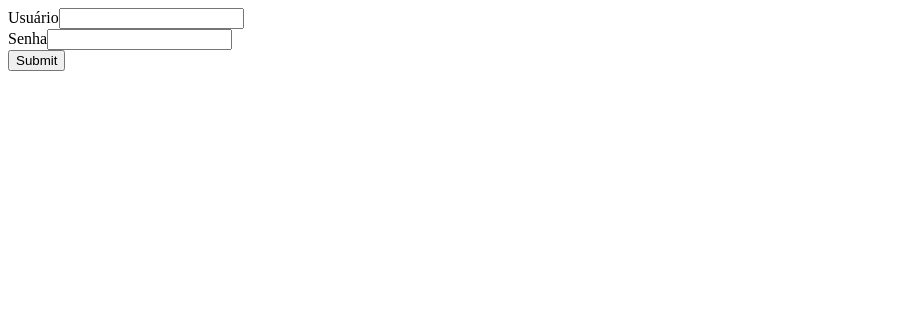
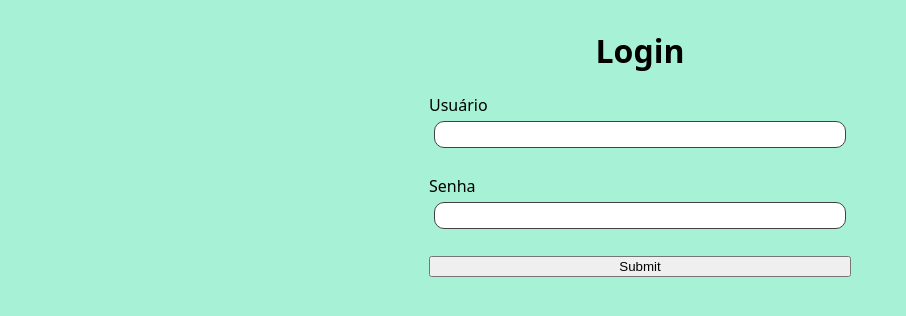
Before and after one commit to LelioMarcos/presentation_ssti, a Flask app: page /login in a window 1280 px wide. Shown: the top 316 px of the page, without its empty margins (0-906 px from the left). Run offline with Flask 3, Linux system fonts and the light colour scheme.

Commit message:
Melhorias na implementação do erro

```diff
--- a/server.py
+++ b/server.py
@@ -28,14 +28,14 @@ def messages():
     if session and session['username']:
         print(notes[session['username']])
 
-        template = ""
+        templates = []
 
         for message in notes[session['username']]:
-            template += message + ","
+            templates.append(render_template_string(message))
 
-        template = template[:-1]
+        templates.reverse()
 
-        return render_template('passwords.html', user=session['username'], messages=render_template_string(template))
+        return render_template('passwords.html', user=session['username'], messages=templates)
 
     return redirect('/login')
 
--- /dev/null
+++ b/static/style.css
@@ -0,0 +1,42 @@
+body {
+    font-family: system-ui, -apple-system, BlinkMacSystemFont, 'Segoe UI', Roboto, Oxygen, Ubuntu, Cantarell, 'Open Sans', 'Helvetica Neue', sans-serif;
+    background-color: rgb(167, 241, 214);
+}
+
+h1 {
+    text-align: center;
+}
+
+main {
+    display: flex;
+    flex-direction: column;
+    align-items: center;
+    justify-content: center;
+}
+
+.messages {
+    display: flex;
+    width: 50%;
+    flex-direction: column;
+}
+
+.message {
+    background-color: azure;
+    border: 0px solid #424242;
+    border-radius: 10px;
+    margin: 5px;
+    padding: 10px;
+}
+
+.login {
+    display: flex;
+    flex-direction: column;
+}
+
+.message_input {
+    border: 1px solid #424242;
+    border-radius: 10px;
+    margin: 5px;
+    padding: 5px;
+    width: 400px;
+}
--- a/templates/login.html
+++ b/templates/login.html
@@ -4,13 +4,17 @@
     <meta charset="UTF-8">
     <meta http-equiv="X-UA-Compatible" content="IE=edge">
     <meta name="viewport" content="width=device-width, initial-scale=1.0">
+    <link rel="stylesheet" type="text/css" href="static/style.css">
     <title>Document</title>
 </head>
 <body>
-    <form action="/login" method="POST">
-        <label for="username" >Usuário</label><input type="text" id="username" name="username"><br>
-        <label for="password" >Senha</label><input type="password" id="password" name="password"><br>
-        <button type="submit">Submit</button>
-    </form>
+    <main>
+        <h1> Login </h1>
+        <form class="login" action="/login" method="POST">
+            <label for="username" >Usuário</label><input class="message_input" type="text" id="username" name="username"><br>
+            <label for="password" >Senha</label><input class="message_input" type="password" id="password" name="password"><br>
+            <button type="submit">Submit</button>
+        </form>
+    </main>
 </body>
 </html>
```
Also changed, not shown: templates/passwords.html (+12 -9 lines).
